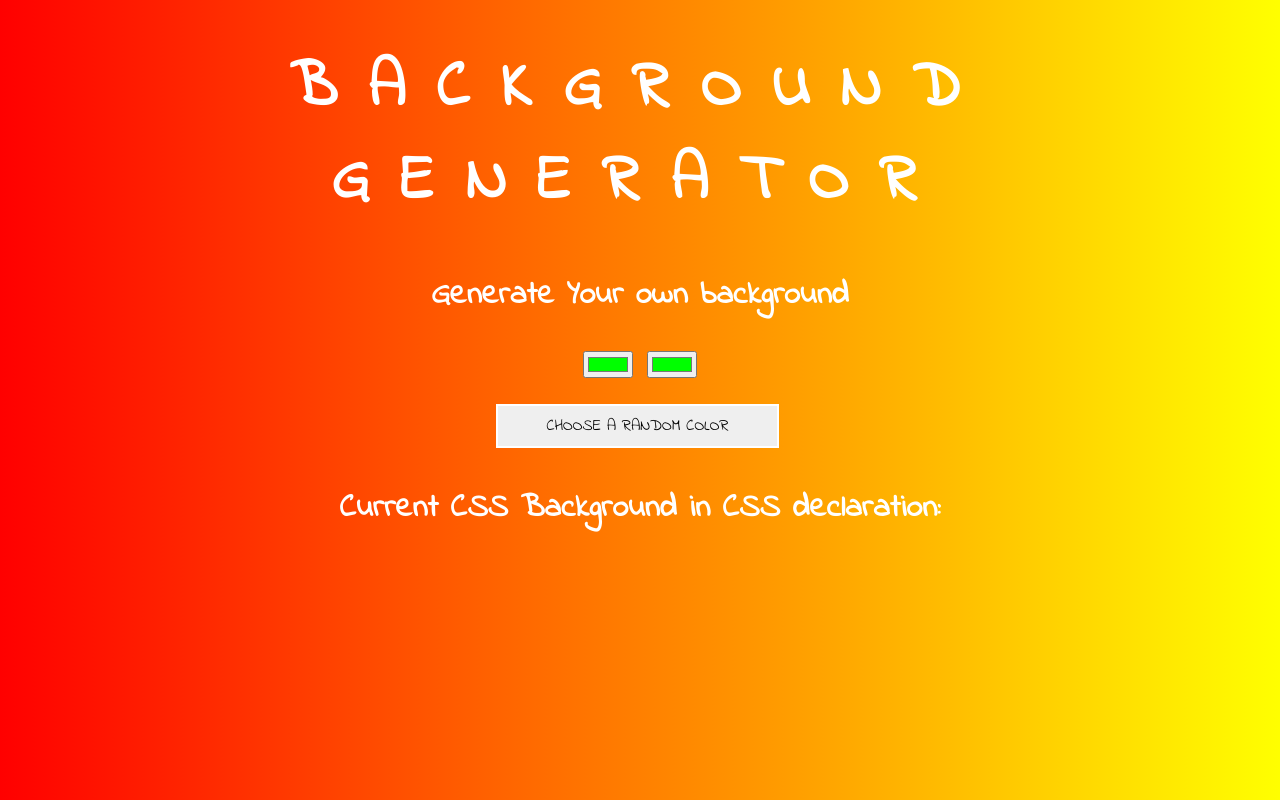
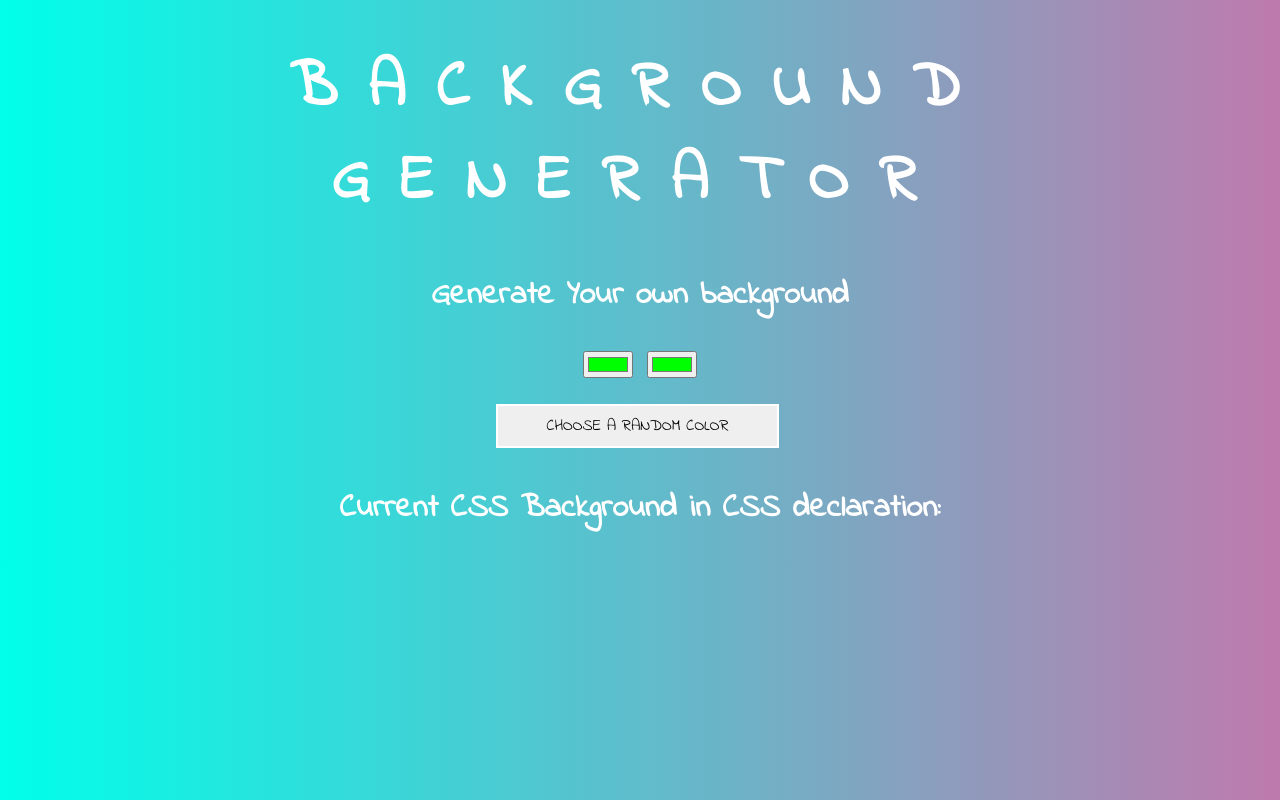
Before and after one commit to 12elsaliu/background-generator, a website: page index.html in a window 1280 px wide. Drawn offline with Linux system fonts and the light colour scheme.

Commit message:
change initial

```diff
--- a/style.css
+++ b/style.css
@@ -4,7 +4,11 @@ body {
   text-transform: uppercase;
   letter-spacing: 0.5em;
   top: 15%;
-  background: linear-gradient(to right, red, yellow); /* Standard syntax */
+  background: linear-gradient(
+    to right,
+    rgb(0, 255, 234),
+    rgb(190, 122, 173)
+  ); /* Standard syntax */
 }
 
 h1 {
```
